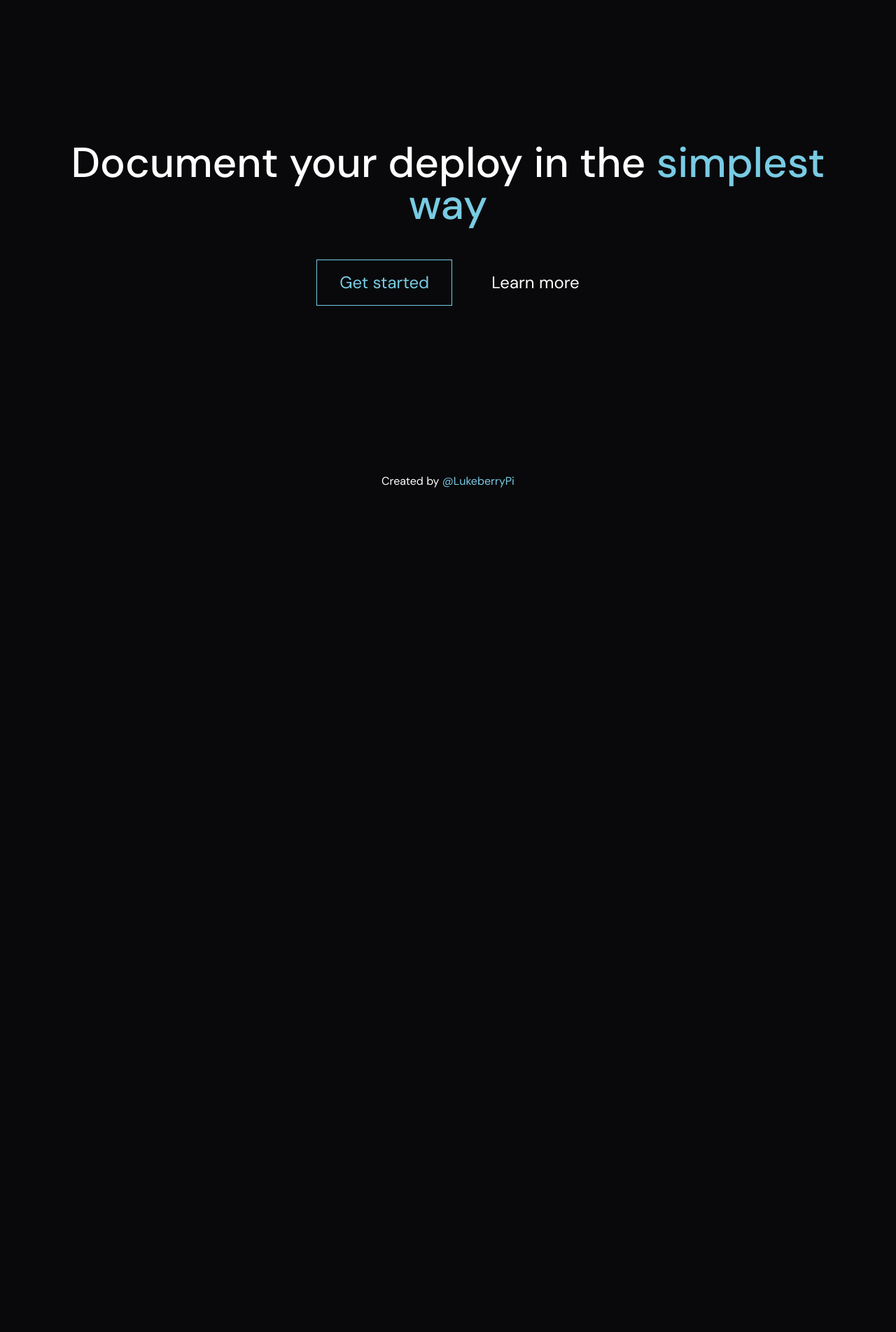
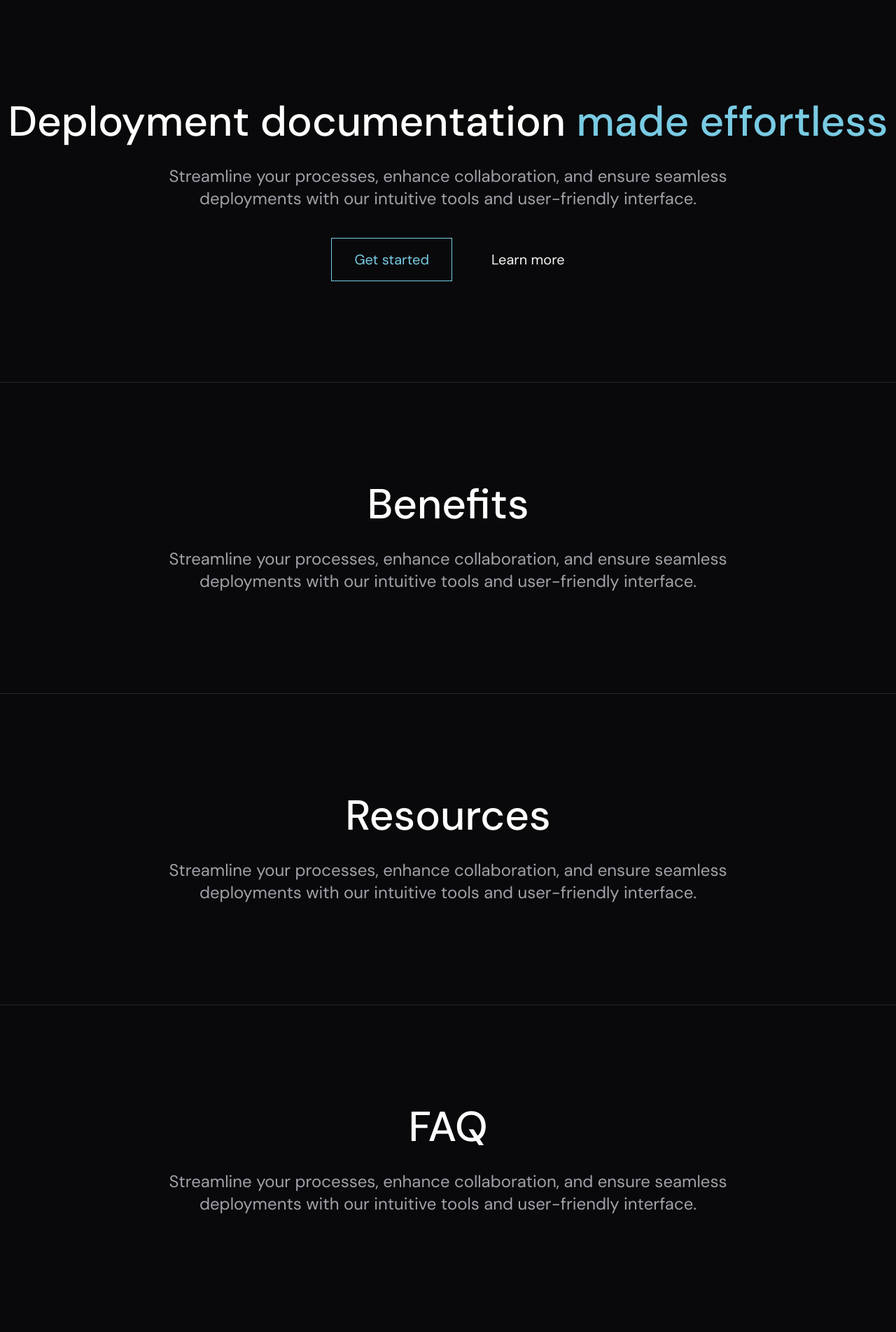
Before and after one commit to LukeberryPi/theployer, a Next.js app: page / in a window 1280 px wide. Shown: the part 80-1984 px from the top of the page at 70% size. Before the commit the page ends 800 px from the top, so only its background shows below. Built offline with nearby package versions, Linux system fonts and the light colour scheme.

Commit message:
adjust home

```diff
--- a/src/app/board/page.tsx
+++ b/src/app/board/page.tsx
@@ -8,13 +8,13 @@ export default function Board() {
           </h1>
           <ul className="text-left space-y-6 flex flex-col w-full justify-center items-center">
             <li className="flex justify-left w-full">
-              <input className="bg-zinc-950 border-zinc-600 border w-full h-full p-5" />
+              <input className="bg-zinc-950 border-zinc-700 border w-full h-full p-5" />
             </li>
             <li className="flex justify-left w-full">
-              <input className="bg-zinc-950 border-zinc-600 border w-full h-full p-5" />
+              <input className="bg-zinc-950 border-zinc-700 border w-full h-full p-5" />
             </li>
             <li className="flex justify-left w-full">
-              <input className="bg-zinc-950 border-zinc-600 border w-full h-full p-5" />
+              <input className="bg-zinc-950 border-zinc-700 border w-full h-full p-5" />
             </li>
           </ul>
         </div>
@@ -24,13 +24,13 @@ export default function Board() {
           </h1>
           <ul className="space-y-6 flex flex-col w-full justify-center items-center">
             <li className="flex justify-left w-full">
-              <input className="bg-zinc-950 border-zinc-600 border w-full h-full p-5" />
+              <input className="bg-zinc-950 border-zinc-700 border w-full h-full p-5" />
             </li>
             <li className="flex justify-left w-full">
-              <input className="bg-zinc-950 border-zinc-600 border w-full h-full p-5" />
+              <input className="bg-zinc-950 border-zinc-700 border w-full h-full p-5" />
             </li>
             <li className="flex justify-left w-full">
-              <input className="bg-zinc-950 border-zinc-600 border w-full h-full p-5" />
+              <input className="bg-zinc-950 border-zinc-700 border w-full h-full p-5" />
             </li>
           </ul>
         </div>
@@ -40,13 +40,13 @@ export default function Board() {
           </h1>
           <ul className="text-left space-y-6 flex flex-col w-full justify-center items-center">
             <li className="flex justify-left w-full">
-              <input className="bg-zinc-950 border-zinc-600 border w-full h-full p-5" />
+              <input className="bg-zinc-950 border-zinc-700 border w-full h-full p-5" />
             </li>
             <li className="flex justify-left w-full">
-              <input className="bg-zinc-950 border-zinc-600 border w-full h-full p-5" />
+              <input className="bg-zinc-950 border-zinc-700 border w-full h-full p-5" />
             </li>
             <li className="flex justify-left w-full">
-              <input className="bg-zinc-950 border-zinc-600 border w-full h-full p-5" />
+              <input className="bg-zinc-950 border-zinc-700 border w-full h-full p-5" />
             </li>
           </ul>
         </div>
@@ -56,13 +56,13 @@ export default function Board() {
           </h1>
           <ul className="text-left space-y-6 flex flex-col w-full justify-center items-center">
             <li className="flex justify-left w-full">
-              <input className="bg-zinc-950 border-zinc-600 border w-full h-full p-5" />
+              <input className="bg-zinc-950 border-zinc-700 border w-full h-full p-5" />
             </li>
             <li className="flex justify-left w-full">
-              <input className="bg-zinc-950 border-zinc-600 border w-full h-full p-5" />
+              <input className="bg-zinc-950 border-zinc-700 border w-full h-full p-5" />
             </li>
             <li className="flex justify-left w-full">
-              <input className="bg-zinc-950 border-zinc-600 border w-full h-full p-5" />
+              <input className="bg-zinc-950 border-zinc-700 border w-full h-full p-5" />
             </li>
           </ul>
         </div>
--- a/src/app/layout.tsx
+++ b/src/app/layout.tsx
@@ -20,10 +20,10 @@ export default function RootLayout({
 }) {
   return (
     <html lang="en">
-      <body className={`bg-zinc-950 text-white ${dmSans.className}`}>
-        <nav className="text-white fixed top-0 text-lg bg-zinc-950 w-full px-6 py-4">
+      <body className={`bg-zinc-950 text-zinc-100 ${dmSans.className}`}>
+        <nav className="text-white fixed top-0 text-lg bg-zinc-950 w-full px-6 py-4 border-b border-zinc-900">
           <ul className="flex w-full items-center justify-between">
-            <li className="transition-all hover:scale-105">
+            <li className="transition-all active:translate-y-1">
               <Link href="/" className="flex gap-4 items-center">
                 <Image
                   width={40}
@@ -39,7 +39,7 @@ export default function RootLayout({
                 Login
               </a>
               <a
-                className="transition-colors border hover:bg-berryBlue border-berryBlue hover:text-black text-berryBlue py-2 px-4"
+                className="transition-all active:translate-y-1 border hover:bg-berryBlue border-berryBlue hover:text-black text-berryBlue py-2 px-4"
                 href="#"
               >
                 Sign up
@@ -48,7 +48,7 @@ export default function RootLayout({
           </ul>
         </nav>
         {children}
-        <footer className="flex items-center fixed w-full bottom-0 py-5 justify-center">
+        <footer className="flex items-center bg-zinc-950 w-full bottom-0 py-5 justify-center">
           <p>
             Created by{" "}
             <Link
--- a/src/app/page.tsx
+++ b/src/app/page.tsx
@@ -2,27 +2,68 @@ import Link from "next/link";
 
 export default function Home() {
   return (
-    <main className="container mx-auto flex h-full w-full text-center justify-center">
-      <section className="flex flex-col gap-12 items-center justify-center h-screen xl:px-12">
+    <main className="container mx-auto flex-col pt-20 flex h-full w-full text-center justify-center">
+      <section
+        id="hero-banner"
+        className="border-b border-zinc-800 flex flex-col gap-10 items-center justify-center py-36"
+      >
         <h1 className="text-6xl font-medium text-white">
-          Document your deploy in the
-          <span className="text-berryBlue"> simplest way</span>
+          Deployment documentation
+          <span className="text-berryBlue"> made effortless</span>
         </h1>
+        <h3 className="-mt-2 text-2xl text-zinc-400">
+          Streamline your processes, enhance collaboration, and ensure seamless{" "}
+          <br />
+          deployments with our intuitive tools and user-friendly interface.
+        </h3>
         <div className="flex gap-14 items-center">
           <Link
-            className="transition-colors text-2xl hover:bg-berryBlue hover:text-black border border-berryBlue text-berryBlue py-4 px-8"
+            className="transition-all active:translate-y-1 text-xl hover:bg-berryBlue hover:text-black border border-berryBlue text-berryBlue py-4 px-8"
             href="/board"
           >
             Get started
           </Link>
           <Link
-            className="hover:underline underline-offset-4 text-2xl"
-            href="/about"
+            className="hover:underline underline-offset-4 text-xl"
+            href="#benefits"
           >
             Learn more
           </Link>
         </div>
       </section>
+      <section
+        id="benefits"
+        className="border-b border-zinc-800 flex flex-col gap-10 items-center justify-center py-36"
+      >
+        <h2 className="text-6xl font-medium text-white">Benefits</h2>
+        <h3 className="-mt-2 text-2xl text-zinc-400">
+          Streamline your processes, enhance collaboration, and ensure seamless{" "}
+          <br />
+          deployments with our intuitive tools and user-friendly interface.
+        </h3>
+      </section>
+      <section
+        id="resources"
+        className="border-b border-zinc-800 flex flex-col gap-10 items-center justify-center py-36"
+      >
+        <h2 className="text-6xl font-medium text-white">Resources</h2>
+        <h3 className="-mt-2 text-2xl text-zinc-400">
+          Streamline your processes, enhance collaboration, and ensure seamless{" "}
+          <br />
+          deployments with our intuitive tools and user-friendly interface.
+        </h3>
+      </section>
+      <section
+        id="faq"
+        className="flex flex-col gap-10 items-center justify-center py-36"
+      >
+        <h2 className="text-6xl font-medium text-white">FAQ</h2>
+        <h3 className="-mt-2 text-2xl text-zinc-400">
+          Streamline your processes, enhance collaboration, and ensure seamless{" "}
+          <br />
+          deployments with our intuitive tools and user-friendly interface.
+        </h3>
+      </section>
     </main>
   );
 }
```
